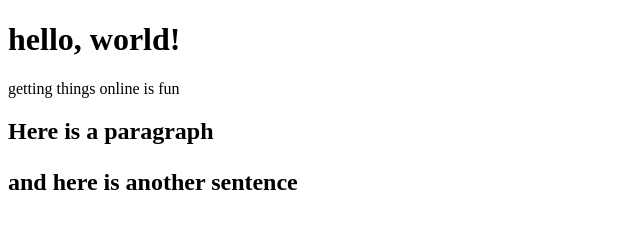
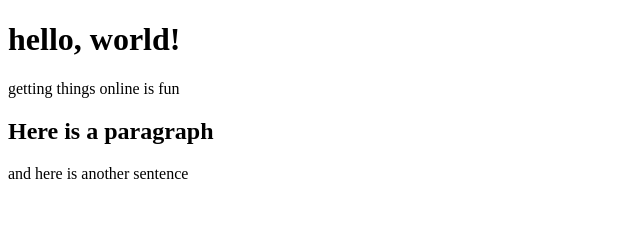
Before and after one commit to riyakoshy/hello-world, a plain HTML site: page index.html in a window 1280 px wide. Shown: the whole page, without its empty margins (0-640 px from the left). Drawn offline with Linux system fonts and the light colour scheme.

Commit message:
more text

```diff
--- a/index.html
+++ b/index.html
@@ -7,6 +7,6 @@
 <body>
 	<h1> hello, world! </h1>
 	<p> getting things online is fun </p>
-	<h2> Here is a paragraph <H2>
-	<p> and here is another sentence <p>
+	<h2> Here is a paragraph </h2>
+	<p> and here is another sentence </p>
 </body>
```
